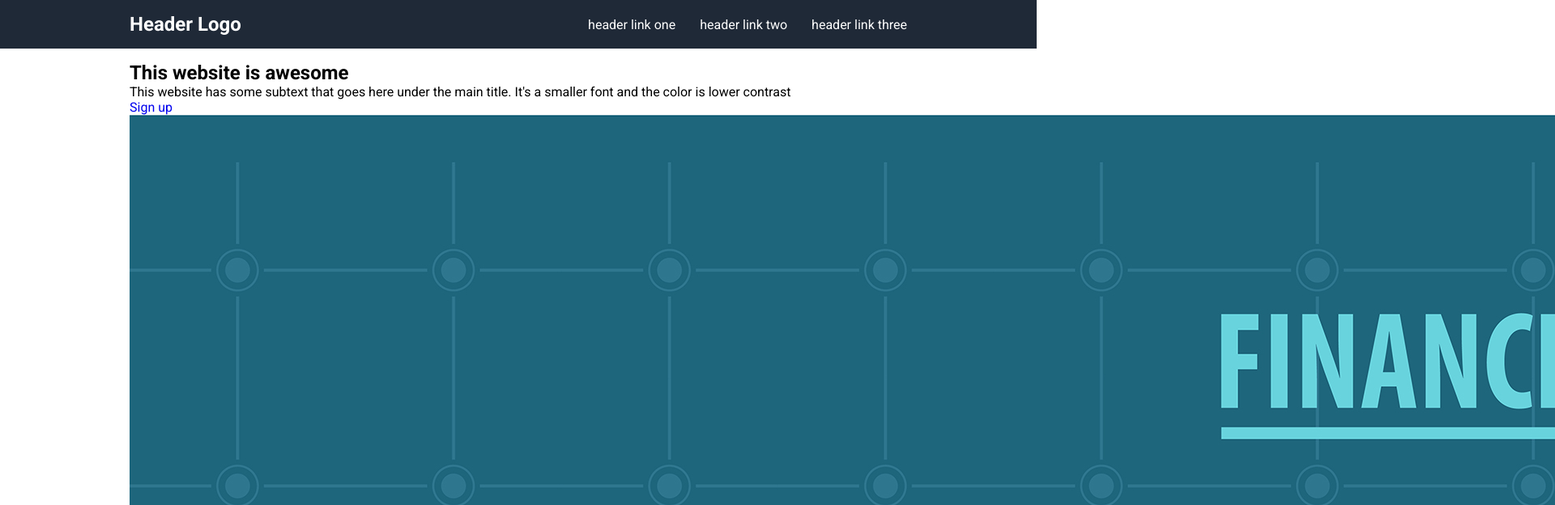
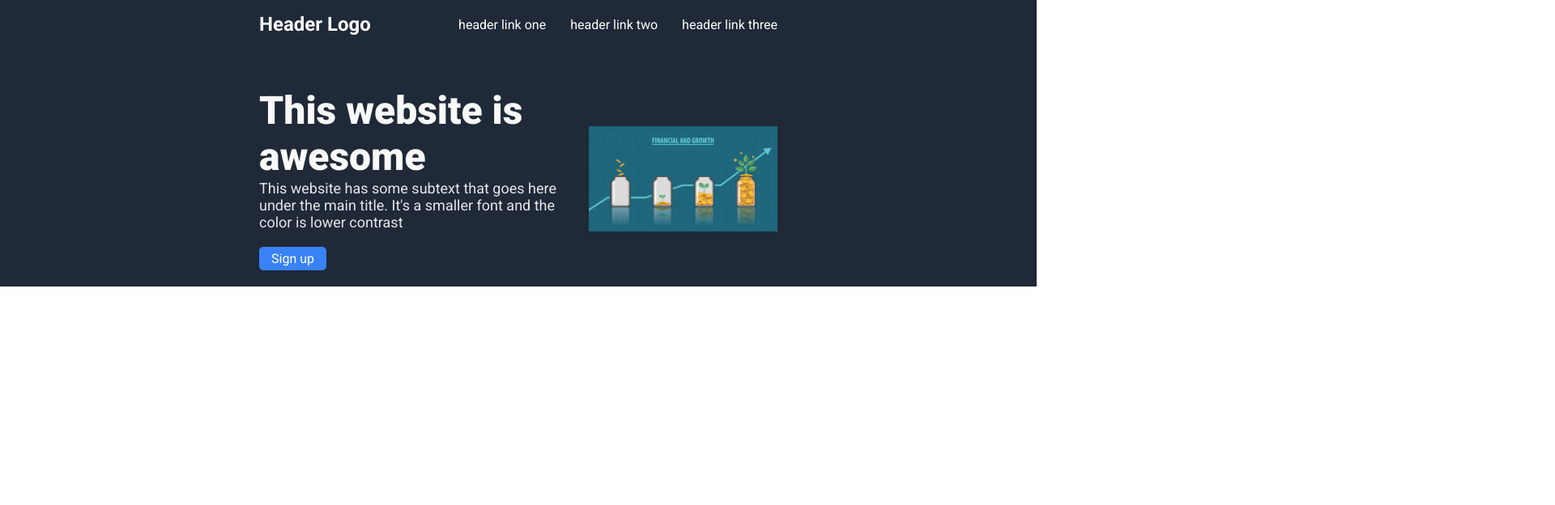
Before and after one commit to Creative-mindset21/odin-landing-page, a plain HTML site: page index.html in a window 1280 px wide. Shown: the top 624 px of the page at 81% size, 1920 px wide, since content can reach past the window. Drawn offline with Linux system fonts and the light colour scheme.

Commit message:
updated the hero styling in style.css

```diff
--- a/index.html
+++ b/index.html
@@ -9,6 +9,7 @@
     <title>Landing Page</title>
   </head>
   <body>
+    <!-- ! HEADER SECTION -->
     <header class="container">
       <div class="logo">
         <h2>Header Logo</h2>
@@ -24,6 +25,7 @@
     </header>
 
     <main>
+      <!-- ! HERO SECTION -->
       <section class="hero container">
         <div class="hero-text">
           <h1>This website is awesome</h1>
@@ -31,7 +33,7 @@
             This website has some subtext that goes here under the main title.
             It's a smaller font and the color is lower contrast
           </p>
-          <a href="#"><span>Sign up</span></a>
+          <a href="#" class="btn"><span>Sign up</span></a>
         </div>
 
         <div class="hero-image">
--- a/style.css
+++ b/style.css
@@ -11,7 +11,7 @@
 }
 
 .container {
-  padding: 1rem 10rem;
+  padding: 1rem 20rem;
 }
 
 /* ! HEADER SECTION CSS */
@@ -59,3 +59,68 @@ header nav ul li::before {
 header nav ul li:hover::before {
   transform: scale(1);
 }
+
+/* ! HERO SECTION CSS */
+.hero {
+  display: flex;
+  align-items: center;
+  padding-top: 3rem;
+  background-color: #1f2937;
+}
+
+.hero-text {
+  flex-basis: 70%;
+}
+
+.hero-text h1 {
+  font-size: 48px;
+  color: #f9faf8;
+  font-weight: 900;
+  max-width: 500px;
+}
+
+.hero-text p {
+  font-size: 18px;
+  color: #e5e7eb;
+  max-width: 450px;
+  margin-bottom: 20px;
+}
+
+.btn {
+  background: #3882f6;
+  padding: 5px 15px;
+  border: none;
+  outline: none;
+  border-radius: 5px;
+  color: #fff;
+  position: relative;
+  overflow: hidden;
+  display: inline-block;
+}
+
+.btn::before {
+  width: 0;
+  height: 0;
+  background-color: orangered;
+  position: absolute;
+  content: "";
+  top: 50%;
+  left: 50%;
+  transform: translate(-50%, -50%);
+  border-radius: 50%;
+  transition: height 0.3s ease, width 0.3s ease;
+}
+
+.btn:hover::before {
+  width: 350px;
+  height: 350px;
+}
+
+.hero-image {
+  flex-basis: 40%;
+}
+
+.hero-image img {
+  width: 100%;
+  height: auto;
+}
```
